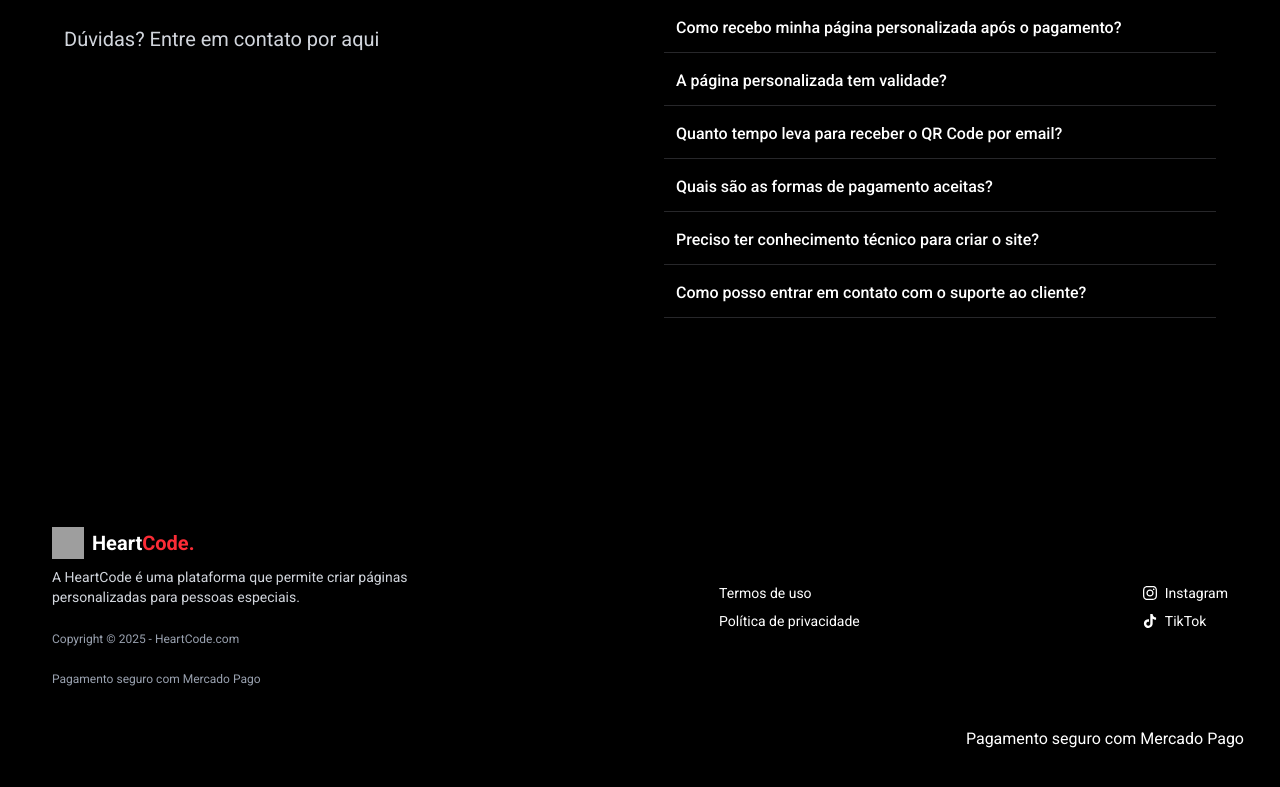
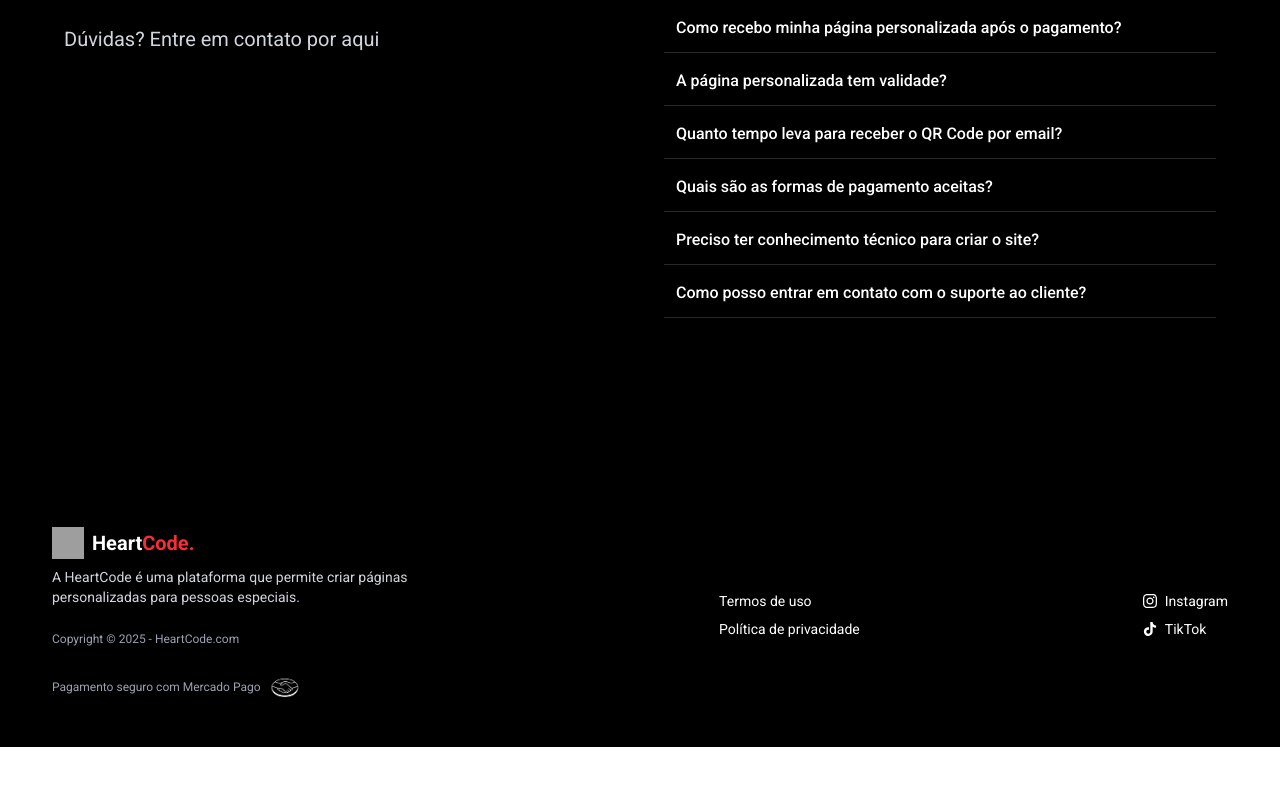
Before and after one commit to felipegresele/heartlink, a React (Vite) app: page / in a window 1280 px wide. Shown: the part 4435-5222 px from the top of the page. After the commit the page ends 5182 px from the top, so only its background shows below. Built offline with nearby package versions, Linux system fonts and the light colour scheme; grey boxes are pictures that could not be loaded.

Commit message:
feat: adicionando icone mercado pago

```diff
--- a/src/components/footer/route.tsx
+++ b/src/components/footer/route.tsx
@@ -1,13 +1,13 @@
 import { SiInstagram, SiTiktok } from "react-icons/si";
 import { Link } from "react-router-dom";
 
-import img from "../../assets/img.jpg"
+import img from "../../assets/img.jpg";
+import imgLogoMercadoLivre from "../../img/mercado-pago-icon.jpg";
 
 export function Footer() {
   return (
     <div className="bg-black flex flex-col justify-between text-white p-5">
       <FooterContent />
-      <h1 className="text-end p-4">Pagamento seguro com Mercado Pago</h1>
     </div>
   );
 }
@@ -16,7 +16,6 @@ export function FooterContent() {
   return (
     <footer className="bg-black text-white px-8 py-6">
       <div className="flex flex-col md:flex-row justify-between items-start md:items-center gap-8">
-
         <div className="max-w-sm">
           <div className="flex items-center gap-2 mb-2">
             <img src={img} alt="Logo" className="w-8 h-8" />
@@ -25,22 +24,31 @@ export function FooterContent() {
             </h1>
           </div>
           <p className="text-gray-300 text-sm mb-2">
-            A HeartCode é uma plataforma que permite criar páginas personalizadas
-            para pessoas especiais.
+            A HeartCode é uma plataforma que permite criar páginas
+            personalizadas para pessoas especiais.
           </p>
           <p className="text-gray-400 text-xs mt-6">
             Copyright © 2025 - HeartCode.com
           </p>
-          <p className="text-gray-400 text-xs mt-6">
-            Pagamento seguro com Mercado Pago
-          </p>
+          <div className="flex gap-2 items-center">
+            <p className="text-gray-400 text-xs mt-6">
+              Pagamento seguro com Mercado Pago
+            </p>
+            <img src={imgLogoMercadoLivre} className="w-8 mt-6" />
+          </div>
         </div>
 
         <div className="flex flex-col text-sm gap-2">
-          <Link to="/termos-de-uso" className="hover:text-red-500 transition-colors">
+          <Link
+            to="/termos-de-uso"
+            className="hover:text-red-500 transition-colors"
+          >
             Termos de uso
           </Link>
-          <Link to="/privacidade" className="hover:text-red-500 transition-colors">
+          <Link
+            to="/privacidade"
+            className="hover:text-red-500 transition-colors"
+          >
             Política de privacidade
           </Link>
         </div>
@@ -65,6 +73,6 @@ export function FooterContent() {
           </a>
         </div>
       </div>
-      </footer>
+    </footer>
   );
 }
```
Also changed, not shown: src/img/mercado-pago-icon.jpg (added).
